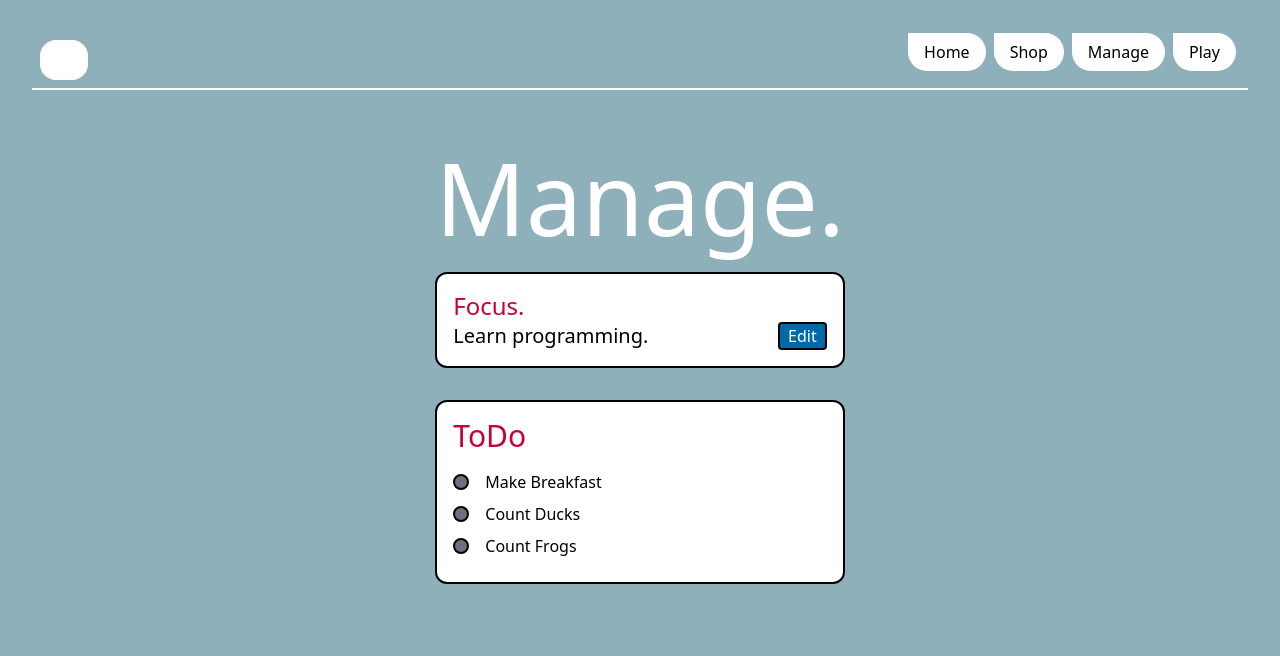
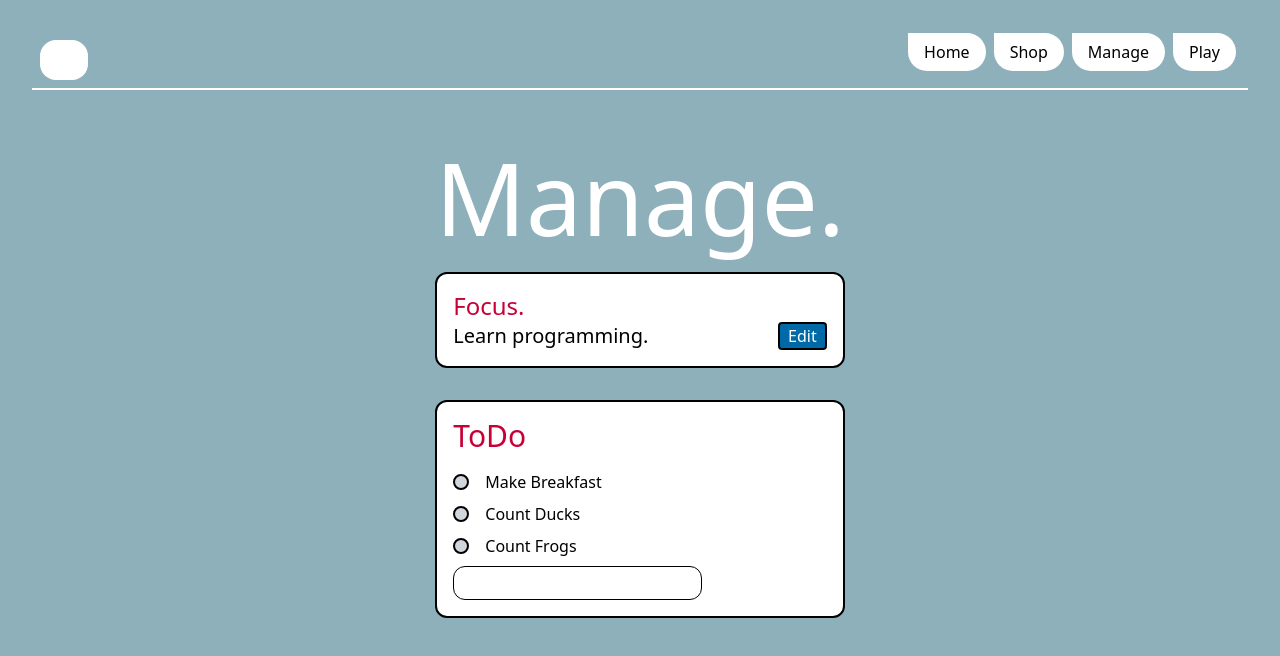
Before and after one commit to louziferr/react-starter, a Next.js app: page /manage in a window 1280 px wide. Shown: the top 656 px of the page. Built offline with nearby package versions, Linux system fonts and the light colour scheme; a web font is replaced by a local one.

Commit message:
implement todo list

```diff
--- a/app/page.tsx
+++ b/app/page.tsx
@@ -29,7 +29,12 @@ export default function Home() {
         <div className="w-40 h-40 bg-white rounded-xl"></div>
       </div>
 
-      <div className="text-white text-xl text-center mt-8">{weather}</div>
+      <div className="flex justify-center">
+        <div className="bg-white rounded-xl p-2 border-2 border-black mt-8 w-40">
+          <div className="text-center text-2xl text-rose-700">Weather</div>
+          <div className="text-xl text-center">{weather}</div>
+        </div>
+      </div>
     </div>
   );
 }
--- a/components/todo.tsx
+++ b/components/todo.tsx
@@ -3,11 +3,27 @@
 import { useState } from "react";
 
 export default function ToDo() {
+  const currentDate = new Date();
+
   const [todo, setTodo] = useState<string[]>([
     "Make Breakfast",
     "Count Ducks",
     "Count Frogs",
   ]);
+
+  const [newTodo, setNewTodo] = useState("");
+
+  function handleDone(item: string) {
+    const updatedTodos = todo.filter((todoItem) => item !== todoItem);
+    setTodo(updatedTodos);
+  }
+
+  function handleKeyDown(event: React.KeyboardEvent) {
+    if (event.key == "Enter") {
+      setTodo([...todo, newTodo]);
+      setNewTodo("");
+    }
+  }
 
   // to add a new element use:
   // setTodo([...todo, newElement])
@@ -16,10 +32,19 @@ export default function ToDo() {
       <h2 className="text-rose-700 text-3xl mb-4">ToDo</h2>
       {todo.map((item, index) => (
         <div key={index} className="flex gap-4 my-2 items-center">
-          <button className="bg-gray-500 w-4 h-4 rounded-full border-2 border-black cursor-pointer"></button>
+          <button
+            className="bg-gray-300 w-4 h-4 rounded-full border-2 border-black cursor-pointer"
+            onClick={() => handleDone(item)}
+          ></button>
           <div>{item}</div>
         </div>
       ))}
+      <input
+        className="px-2 py-1 border border-black rounded-xl font-light"
+        onChange={(e) => setNewTodo(e.target.value)}
+        value={newTodo}
+        onKeyDown={handleKeyDown}
+      />
     </div>
   );
 }
```
